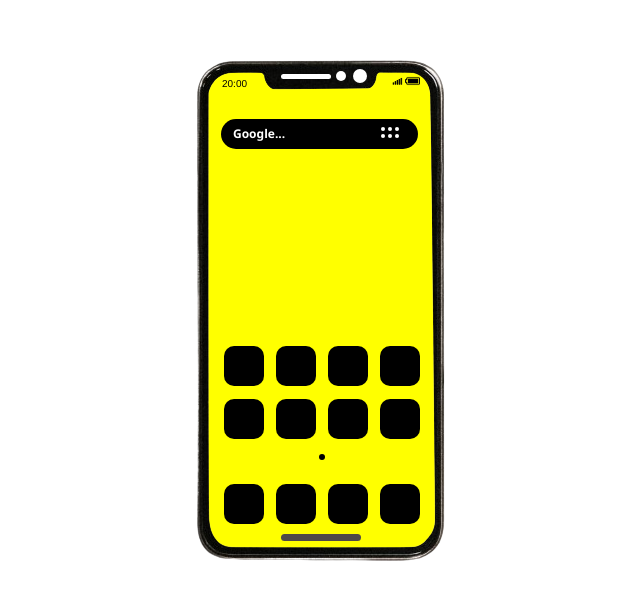
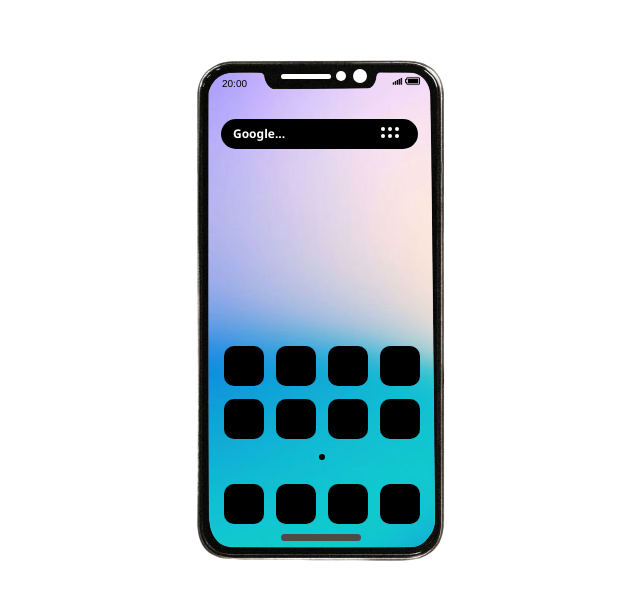
Before and after one commit to hiran-shalika/Mobile-Template-02, a plain HTML site: page index.html in a window 1280 px wide. Shown: the part 110-710 px from the top of the page, without its empty margins (319-959 px from the left). Drawn offline with Linux system fonts and the light colour scheme; the site is published under a folder, as on GitHub Pages, so addresses that start at the root find nothing.

Commit message:
Update style.css
image link update

```diff
--- a/style.css
+++ b/style.css
@@ -9,7 +9,7 @@
 
 .box {
     background-color: yellow;
-    background-image: url(/IMG/wallpaper.jpg);
+    background-image: url(./IMG/wallpaper.jpg);
     width: 235px;
     height: 490px;
     position: absolute;
```
